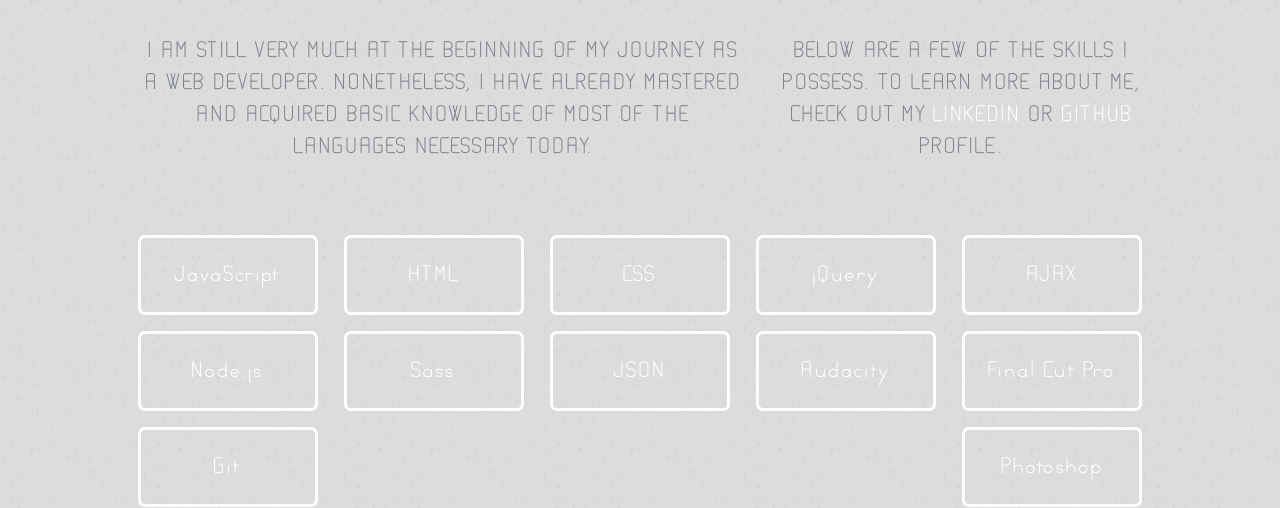
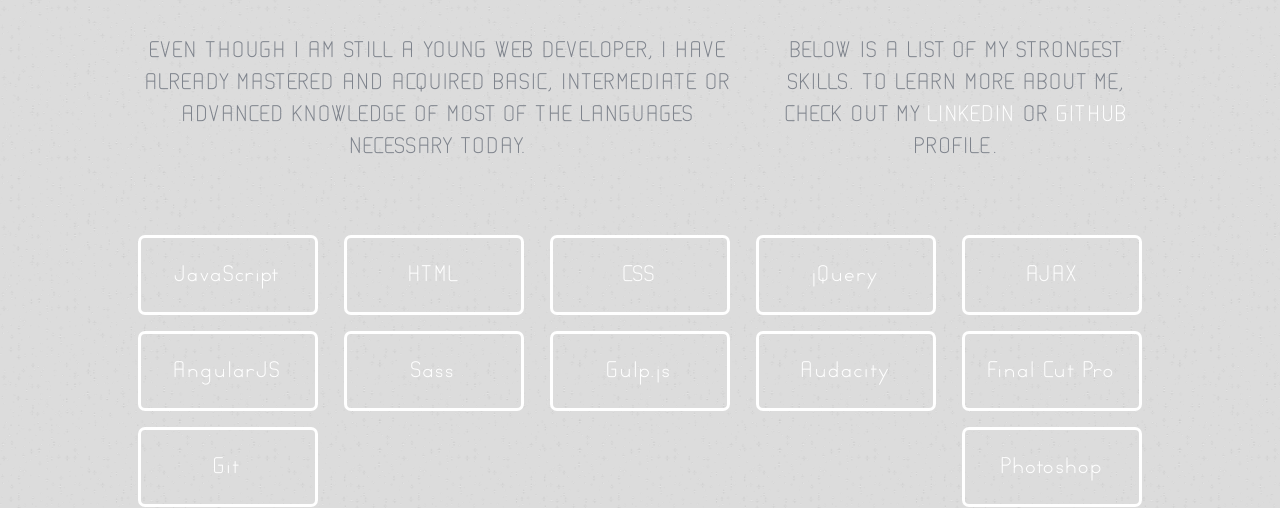
Before and after one commit to fredesse/my-homepage, a plain HTML site: page pages/skills.html in a window 1280 px wide. Shown: the part 323-831 px from the top of the page. Drawn offline with nearby package versions, Linux system fonts and the light colour scheme.

Commit message:
Updated skills page

```diff
--- a/pages/skills.html
+++ b/pages/skills.html
@@ -29,10 +29,10 @@
 		</div>
 		<div class="main-intro skill-intro">
 			<div class="col-1">
-				<p>I am still very much at the beginning of my journey as a web developer. Nonetheless, I have already mastered and acquired basic knowledge of most of the languages necessary today.</p>
+				<p>Even though I am still a young web developer, I have already mastered and acquired basic, intermediate or advanced knowledge of most of the languages necessary today.</p>
 			</div>
 			<div>
-				<p>Below are a few of the skills I possess. To learn more about me, check out my <a href="https://www.linkedin.com/in/fredy-edwin-esse-a4aa99132?trk=hp-identity-name" title="Join my network on LinkedIn" target="_blank">LinkedIn</a> or <a href="https://github.com/fredesse" title="Check out my work on Github" target="_blank">GitHub</a> profile.</p>
+				<p>Below is a list of my strongest skills. To learn more about me, check out my <a href="https://www.linkedin.com/in/fredy-edwin-esse-a4aa99132?trk=hp-identity-name" title="Join my network on LinkedIn" target="_blank">LinkedIn</a> or <a href="https://github.com/fredesse" title="Check out my work on Github" target="_blank">GitHub</a> profile.</p>
 			</div>
 		</div>
 		<div class="skill-list">
@@ -52,13 +52,13 @@
 				<p>AJAX</p>
 			</div>
 			<div class="skill">
-				<p>Node.js</p>
+				<p>AngularJS</p>
 			</div>
 			<div class="skill">
 				<p>Sass</p>
 			</div>
 			<div class="skill">
-				<p>JSON</p>
+				<p>Gulp.js</p>
 			</div>
 			<div class="skill">
 				<p>Audacity</p>
```
